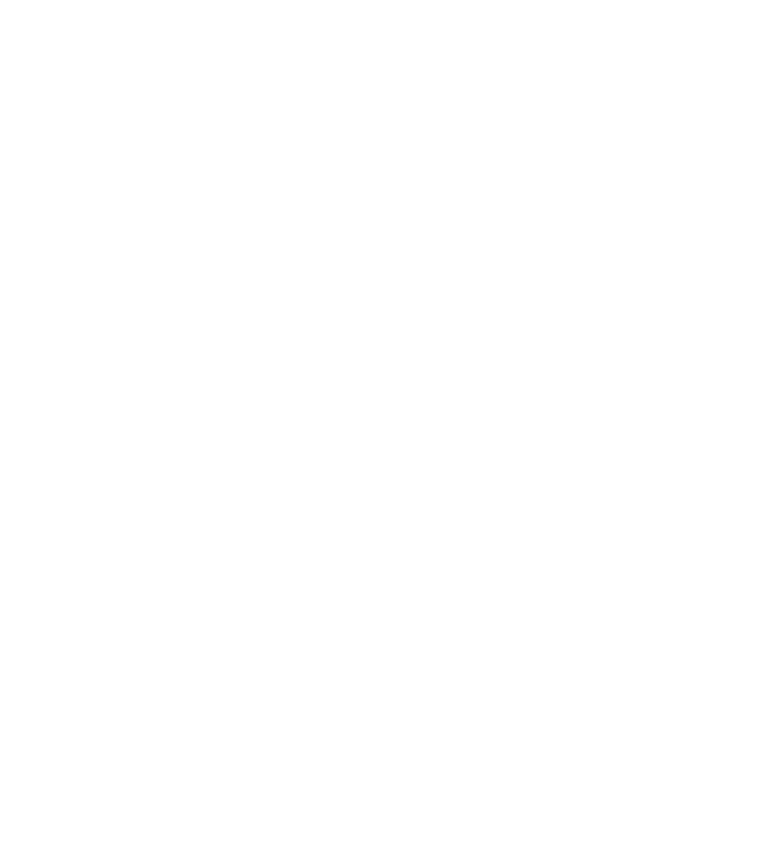
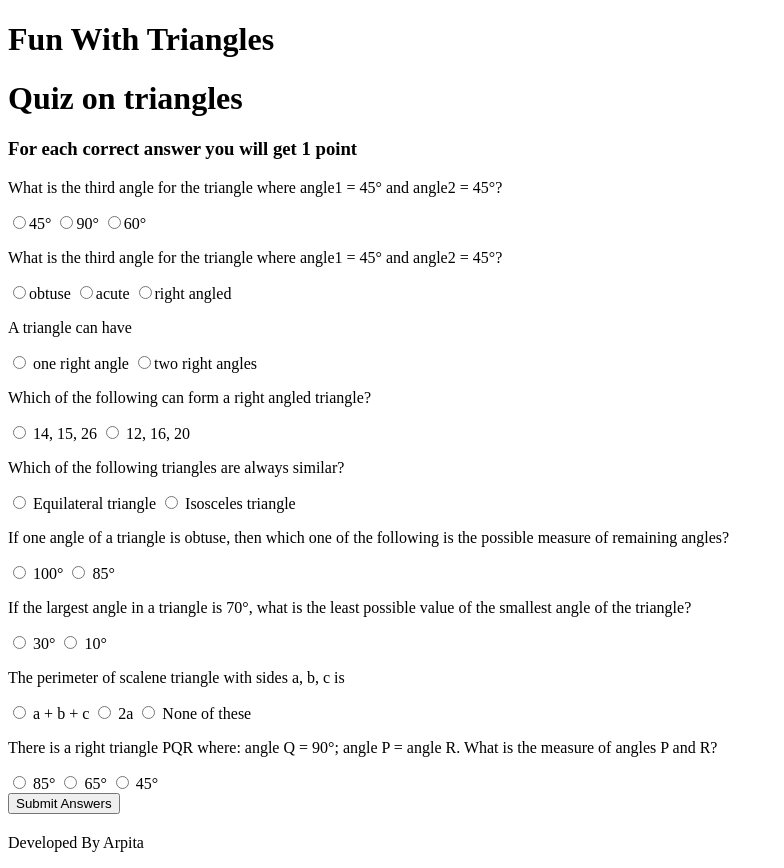
Before and after one commit to arpita-2/fun-with-triangles, a plain HTML site: page index.html in a window 1280 px wide. Shown: the whole page, without its empty margins (0-784 px from the left). Before the commit the page ends 800 px from the top, so only its background shows below. Drawn offline with Linux system fonts and the light colour scheme.

Commit message:
quiz of Triangle

```diff
--- a/index.html
+++ b/index.html
@@ -8,6 +8,148 @@
     <link href="styles.css" rel="stylesheet"/>
 </head>
 <body>
+    <header>
+    <h1>Fun With Triangles</h1>
+    <nav>
+
+    </nav>
+    </header>
+
+    <main class="quiz-main">
+        <h1>Quiz on triangles</h1>
+        <h3>For each correct answer you will get 1 point</h3>
+        <form class="quiz-form">
+          <div class="question-container">
+            <p>
+              What is the third angle for the triangle where angle1 = 45° and
+              angle2 = 45°?
+            </p>
+            <label><input type="radio" name="question1" value="45°" />45°</label>
+            <label><input type="radio" name="question1" value="90°" />90°</label>
+            <label><input type="radio" name="question1" value="60°" />60°</label>
+          </div>
+          <div class="question-container">
+            <p>
+              What is the third angle for the triangle where angle1 = 45° and
+              angle2 = 45°?
+            </p>
+            <label>
+              <input type="radio" name="question2" value="obtuse" />obtuse
+            </label>
+            <label
+              ><input type="radio" name="question2" value="acute" />acute</label
+            >
+            <label
+              ><input type="radio" name="question2" value="right angled" />right
+              angled</label
+            >
+          </div>
+          <div class="question-container">
+            <p>A triangle can have</p>
+            <label>
+              <input type="radio" name="question3" value="one right angle" />
+              one right angle
+            </label>
+            <label
+              ><input type="radio" name="question3" value="two right angles" />two
+              right angles</label
+            >
+          </div>
+          <div class="question-container">
+            <p>Which of the following can form a right angled triangle?</p>
+            <label>
+              <input type="radio" name="question4" value="14, 15, 26" />
+              14, 15, 26
+            </label>
+            <label>
+              <input type="radio" name="question4" value="12, 16, 20" />
+              12, 16, 20</label
+            >
+          </div>
+          <div class="question-container">
+            <p>Which of the following triangles are always similar?</p>
+            <label>
+              <input type="radio" name="question5" value="Equilateral triangle" />
+              Equilateral triangle
+            </label>
+            <label>
+              <input type="radio" name="question5" value="Isosceles triangle" />
+              Isosceles triangle</label
+            >
+          </div>
+          <div class="question-container">
+            <p>
+              If one angle of a triangle is obtuse, then which one of the
+              following is the possible measure of remaining angles?
+            </p>
+            <label>
+              <input type="radio" name="question6" value="100°" />
+              100°
+            </label>
+            <label>
+              <input type="radio" name="question6" value="85°" />
+              85°</label
+            >
+          </div>
+
+          <div class="question-container">
+            <p>
+              If the largest angle in a triangle is 70°, what is the least
+              possible value of the smallest angle of the triangle?
+            </p>
+            <label>
+              <input type="radio" name="question7" value="30°" />
+              30°
+            </label>
+            <label>
+              <input type="radio" name="question7" value="10°" />
+              10°
+            </label>
+          </div>
+
+          <div class="question-container">
+            <p>The perimeter of scalene triangle with sides a, b, c is</p>
+            <label>
+              <input type="radio" name="question8" value="a + b + c" />
+              a + b + c
+            </label>
+            <label>
+              <input type="radio" name="question8" value="2a" />
+              2a
+            </label>
+            <label>
+              <input type="radio" name="question8" value="None of these" />
+              None of these
+            </label>
+        </div>
+
+          <div class="question-container">
+            <p>
+              There is a right triangle PQR where: angle Q = 90°; angle P = angle
+              R. What is the measure of angles P and R?
+            </p>
+            <label>
+              <input type="radio" name="question10" value="85°" />
+              85°
+            </label>
+            <label>
+              <input type="radio" name="question10" value="65°" />
+              65°
+            </label>
+            <label>
+              <input type="radio" name="question10" value="45°" />
+              45°
+            </label>
+          </div>
+        </form>
+        <button class="btn-check" id="submit-answers-btn">Submit Answers</button>
+        <h2 class="output"></h2>
+      </main>
+      <footer>
+        <p> Developed By Arpita </p>
+      </footer>
+
+
     <script src="app.js" type="text/javascript"></script>
 
 </body>
```
